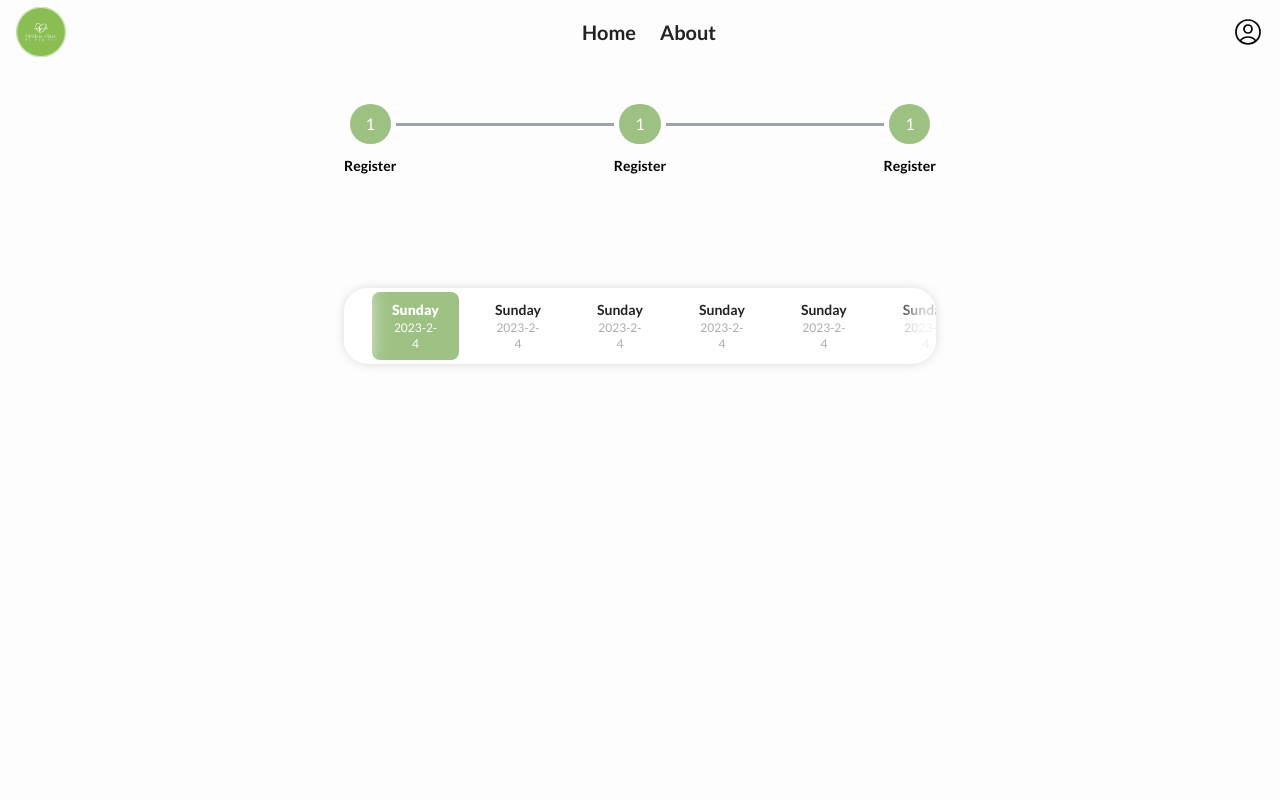
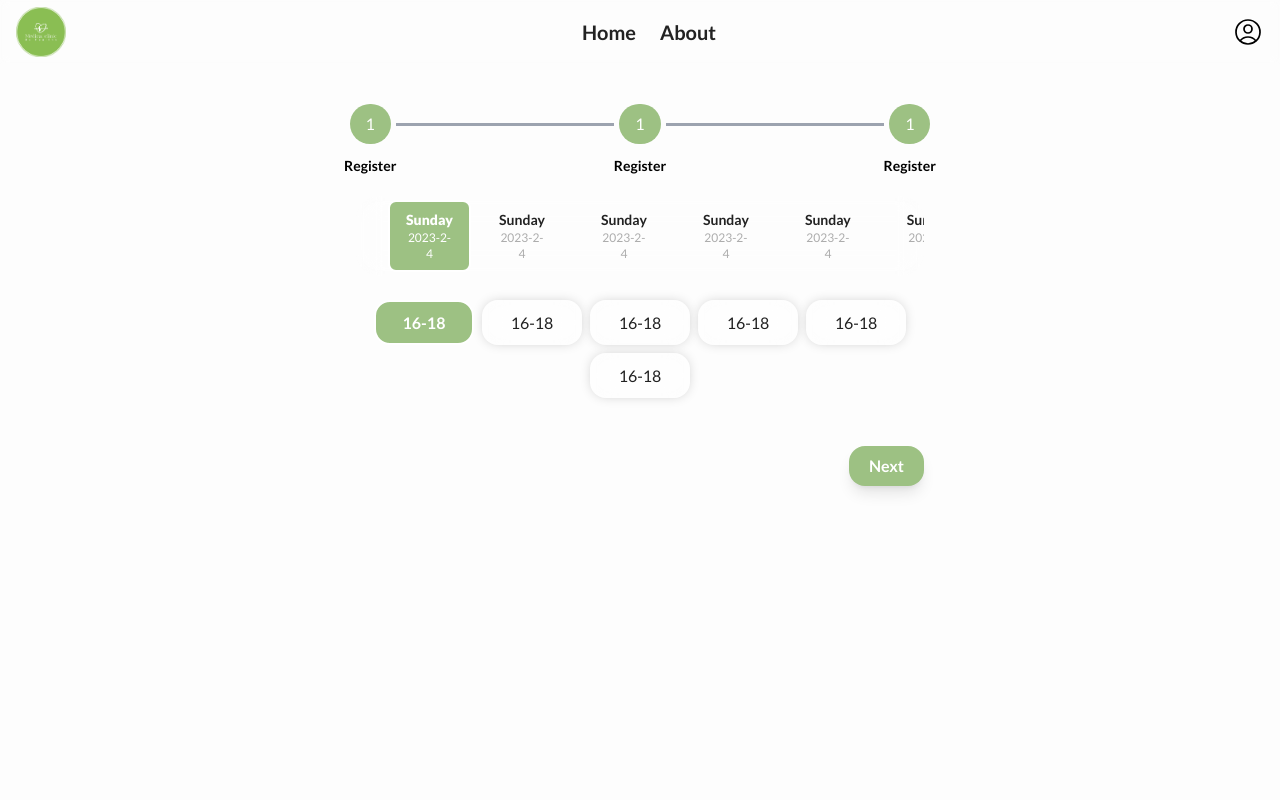
Before and after one commit to hadiraz/doctor-appointment, a Next.js app: page /appointment in a window 1280 px wide. Shown: the top 800 px of the page. Built offline with nearby package versions, Linux system fonts and the light colour scheme.

Commit message:
form days and hours sections completed

```diff
--- a/components/AppointmentForm.tsx
+++ b/components/AppointmentForm.tsx
@@ -1,4 +1,5 @@
 import { SectionConfigType } from "@/pages/appointment";
+import { glassStyle } from "@/public/styles/style";
 import React from "react";
 
 const AppointmentForm = ({
@@ -7,13 +8,12 @@ const AppointmentForm = ({
 }: SectionConfigType) => {
   return (
     <form
-      className={`flex absolute w-full flex-col items-center rounded-2xl py-5 text-text transition-all duration-200`}
+      className={`flex px-3 w-full flex-col items-center rounded-2xl py-5 text-text transition-all duration-200 `}
     >
-      <div style={{boxShadow : "0px 0px 12px -2px #ccc" , background : "#fff"}} className="flex w-fit max-w-full rounded-3xl relative z-[2] backdrop-blur-md overflow-hidden">
-        <span className="flex absolute w-8 bg-white blur-md h-full right-[-8px] top-0 z-[1]"></span>
-        <span className="flex w-8 absolute bg-white blur-md h-full left-[-9px] top-0 z-[1]"></span>
+      <div style={{...glassStyle}} className="flex w-fit max-w-full rounded-3xl relative z-[2] backdrop-blur-md overflow-hidden pl-3">
+        {/* <span className="flex absolute w-8 backdrop-blur-sm h-full right-[-8px] top-0 z-[1]"></span> */}
         <div className="flex w-full h-full items-center overflow-x-auto overflow-y-hidden no-scrollbar py-1 px-5">
-          <div className="flex flex-col justify-center items-center px-5 py-2 mx-2 bg-primary rounded-lg">
+          <div className="flex flex-col justify-center items-center px-4 py-2 bg-primary rounded-lg border-[2px] border-white">
             <p className=" text-sm capitalize text-white font-extrabold">sunday</p>
             <p className="text-center text-xs text-white font-medium">2023-2-4</p>
           </div>
@@ -51,6 +51,32 @@ const AppointmentForm = ({
           </div>
         </div>
       </div>
+        <div className="flex justify-center w-full flex-wrap mt-5">
+          <div style={{...glassStyle}} className="w-[100px] h-[45px] flex items-center justify-center rounded-2xl border-white border-[2px] mx-1 my-1 font-bold text-white !bg-primary">
+            16-18
+          </div>
+          <div style={{boxShadow : "0px 0px 12px -2px #ccc" , background : "#ffffff5b"}}  className="w-[100px] h-[45px] flex items-center justify-center rounded-2xl bg-transparent backdrop-blur-md mx-1 my-1">
+            16-18
+          </div>
+          <div style={{boxShadow : "0px 0px 12px -2px #ccc" , background : "#ffffff5b"}}  className="w-[100px] h-[45px] flex items-center justify-center rounded-2xl bg-transparent backdrop-blur-md mx-1 my-1">
+            16-18
+          </div>
+          <div style={{boxShadow : "0px 0px 12px -2px #ccc" , background : "#ffffff5b"}}  className="w-[100px] h-[45px] flex items-center justify-center rounded-2xl bg-transparent backdrop-blur-md mx-1 my-1">
+            16-18
+          </div>
+          <div style={{boxShadow : "0px 0px 12px -2px #ccc" , background : "#ffffff5b"}}  className="w-[100px] h-[45px] flex items-center justify-center rounded-2xl bg-transparent backdrop-blur-md mx-1 my-1">
+            16-18
+          </div>
+          <div style={{boxShadow : "0px 0px 12px -2px #ccc" , background : "#ffffff5b"}}  className="w-[100px] h-[45px] flex items-center justify-center rounded-2xl bg-transparent backdrop-blur-md mx-1 my-1">
+            16-18
+          </div>
+
+        </div>
+        <div className="flex w-full justify-end items-center mt-6">
+          <button className="rounded-2xl font-bold px-5 py-2 bg-primary w-fit text-white mt-5 shadow-lg">
+            Next
+          </button>
+        </div>
     </form>
   );
 };
```
